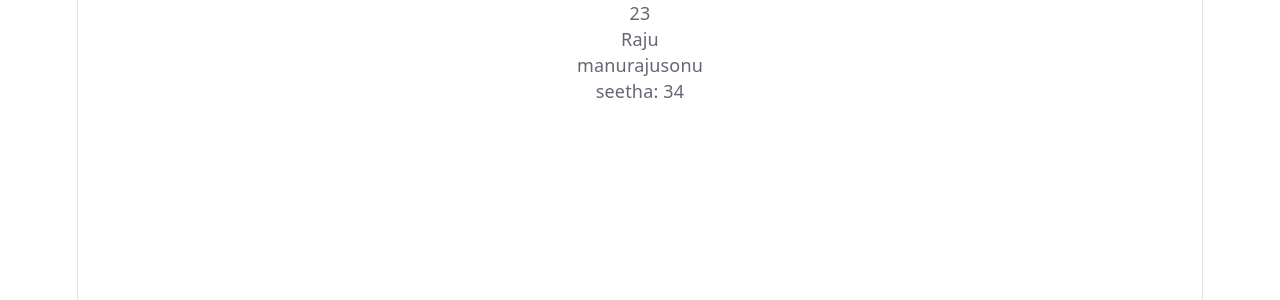
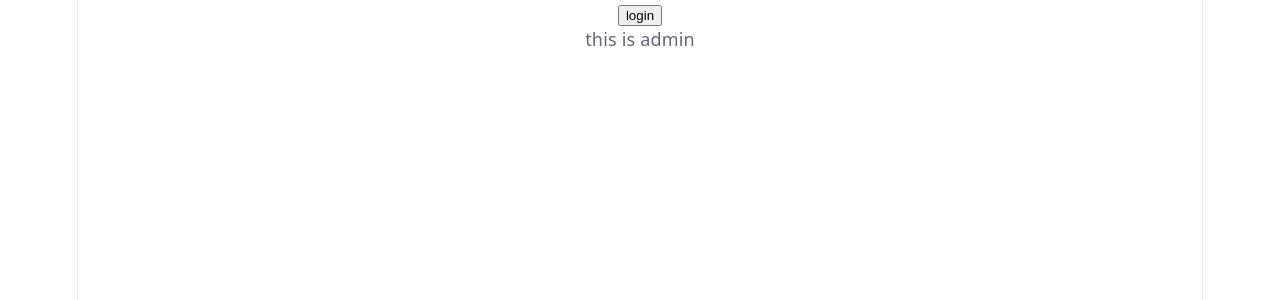
Before and after one commit to gayathrislatrainer23-bot/5-7-may-2026, a React (Vite) app in the folder react/learn-react/: page / in a window 1280 px wide. Shown: the top 300 px of the page. Built offline with nearby package versions, Linux system fonts and the light colour scheme.

Commit message:
conditional-rendering(8/7/2026)

```diff
--- a/react/learn-react/src/App.jsx
+++ b/react/learn-react/src/App.jsx
@@ -1,6 +1,10 @@
 import './App.css'
+import AdminDashBoard from './components/AdminDashBoard.jsx'
 import BoxModel from './components/BoxModel'
 import Child from './components/Child'
+import LoginPage from './components/LoginPage.jsx'
+import Register from './components/Register'
+import WeatherInfo from './components/WeatherInfo'
 function App() {
   let age = 23
   let userName  = 'Raju'
@@ -9,12 +13,23 @@ let person = {
   name : 'seetha',
   age : 34
 }
+let statusOfUser = 'old';
+let user = 'admin'
   return (
 
 <div className="">
 {/* <BoxModel/> */}
 {/* <BoxModel/> */}
-<Child userAge = {age} userName = {userName} arr = {arr}  person = {person}/>
+{/* <Child userAge = {age} userName = {userName} arr = {arr}  person = {person}/>
+<WeatherInfo/> */}
+{
+  statusOfUser === 'new' ? <Register/> : <LoginPage/>
+}
+{
+  user === 'admin' && <AdminDashBoard/>
+}
+
+
 </div>
 
   )
--- /dev/null
+++ b/react/learn-react/src/components/AdminDashBoard.jsx
@@ -0,0 +1,9 @@
+const AdminDashBoard = ()=>{
+    return(
+        <div className="">
+<p>this is admin </p>
+        </div>
+    )
+}
+
+export default AdminDashBoard;
--- /dev/null
+++ b/react/learn-react/src/components/LoginPage.jsx
@@ -0,0 +1,9 @@
+const LoginPage = ()=>{
+    return(
+        <div className="">
+<button>login</button>
+        </div>
+    )
+}
+
+export default LoginPage;
--- /dev/null
+++ b/react/learn-react/src/components/Register.jsx
@@ -0,0 +1,9 @@
+const Register = ()=>{
+    return(
+        <div className="">
+<button>Register</button>
+        </div>
+    )
+}
+
+export default Register;
--- /dev/null
+++ b/react/learn-react/src/components/WeatherDisplay.jsx
@@ -0,0 +1,9 @@
+const WeatherDisplay = ({info:{city,temp}})=>{
+    return(
+        <div className="">
+<p> Current temperature in {city} is {temp}°C</p>
+        </div>
+    )
+}
+
+export default WeatherDisplay;
--- /dev/null
+++ b/react/learn-react/src/components/WeatherInfo.jsx
@@ -0,0 +1,13 @@
+import WeatherDisplay from "./WeatherDisplay";
+
+const WeatherInfo = ()=>{
+    let  info = { city: "Chennai", temp: 30 }
+    return(
+        <div className="">
+            <WeatherDisplay info = {info}/>
+
+        </div>
+    )
+}
+
+export default WeatherInfo;
```
Also changed, not shown: react/learn-react/src/components/Child.jsx (+8 -8 lines), 1 other file (tests, documents, lock files or other folders).
